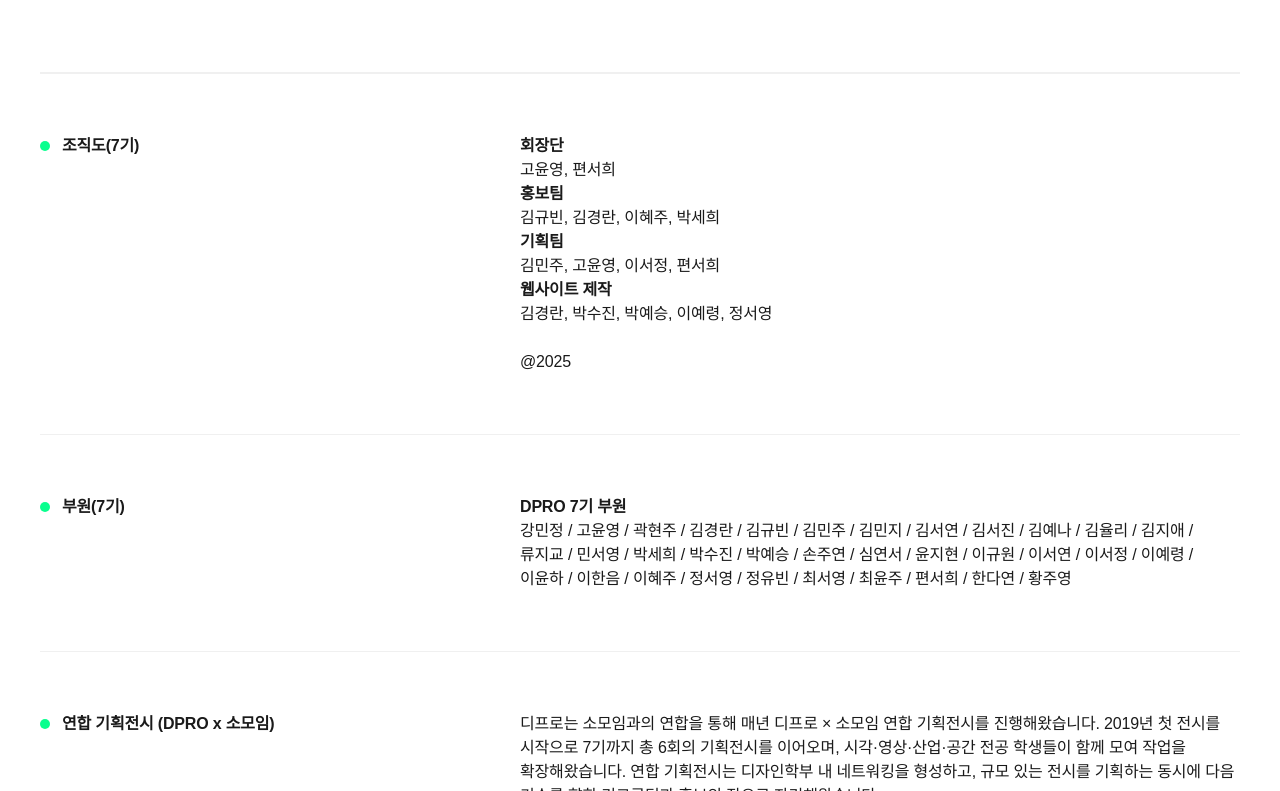
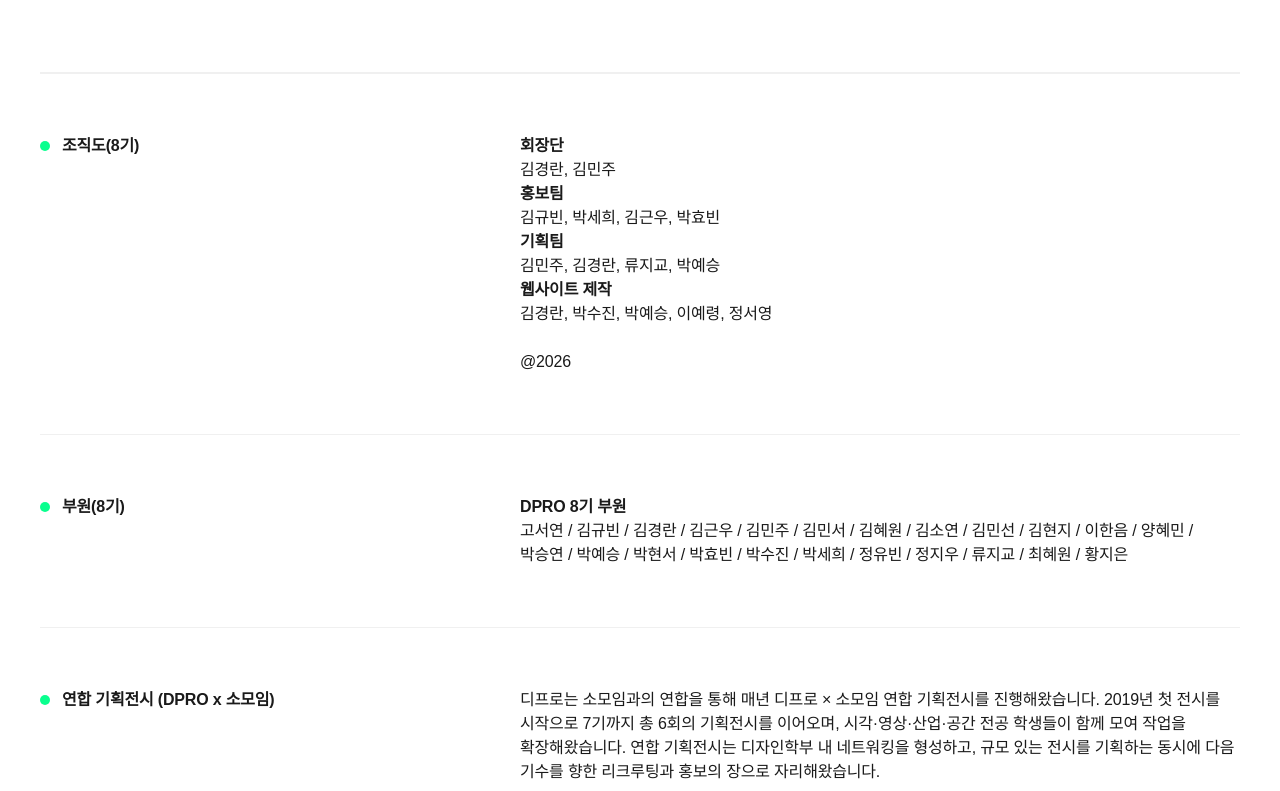
Before and after one commit to kyungran-bot/dpro7, a plain HTML site: page Dpro?/index2.html in a window 1280 px wide. Shown: the part 466-1257 px from the top of the page. Drawn offline with Linux system fonts and the light colour scheme; a web font is replaced by a local one.

Commit message:
DPRO 8기 조직도 및 부원 명단 업데이트

```diff
--- a/Dpro?/index2.html
+++ b/Dpro?/index2.html
@@ -42,36 +42,34 @@
                 </div>
 
                 <div class="archive-row">
-                    <div class="summary"><span class="dot"></span>조직도(7기)</div>
+                    <div class="summary"><span class="dot"></span>조직도(8기)</div>
                     <div class="description">
                         <div class="dept-group">
                             <strong class="dept-title">회장단</strong>
-                            <p class="names">고윤영, 편서희</p>
+                            <p class="names">김경란, 김민주</p>
                         </div>
                         <div class="dept-group">
                             <strong class="dept-title">홍보팀</strong>
-                            <p class="names">김규빈, 김경란, 이혜주, 박세희</p>
+                            <p class="names">김규빈, 박세희, 김근우, 박효빈</p>
                         </div>
                         <div class="dept-group">
                             <strong class="dept-title">기획팀</strong>
-                            <p class="names">김민주, 고윤영, 이서정, 편서희</p>
+                            <p class="names">김민주, 김경란, 류지교, 박예승</p>
                         </div>
                         <div class="dept-group">
                             <strong class="dept-title">웹사이트 제작</strong>
                             <p class="names">김경란, 박수진, 박예승, 이예령, 정서영</p>
                         </div>
-                        <p class="year">@2025</p>
+                        <p class="year">@2026</p>
                     </div>
                 </div>
 
                 <div class="archive-row">
-                    <div class="summary"><span class="dot"></span>부원(7기)</div>
+                    <div class="summary"><span class="dot"></span>부원(8기)</div>
                     <div class="description">
                         <div class="dept-group">
-                            <strong class="dept-title">DPRO 7기 부원</strong>
-                            <p class="names">강민정 / 고윤영 / 곽현주 / 김경란 / 김규빈 / 김민주 / 김민지 / 김서연 / 김서진 / 김예나 / 김율리 / 김지애 / 류지교
-                                / 민서영 / 박세희 / 박수진 / 박예승 / 손주연 / 심연서 / 윤지현 / 이규원 / 이서연 / 이서정 / 이예령 / 이윤하 / 이한음 / 이혜주 /
-                                정서영 / 정유빈 / 최서영 / 최윤주 / 편서희 / 한다연 / 황주영</p>
+                            <strong class="dept-title">DPRO 8기 부원</strong>
+                            <p class="names">고서연 / 김규빈 / 김경란 / 김근우 / 김민주 / 김민서 / 김혜원 / 김소연 / 김민선 / 김현지 / 이한음 / 양혜민 / 박승연 / 박예승 / 박현서 / 박효빈 / 박수진 / 박세희 / 정유빈 / 정지우 / 류지교 / 최혜원 / 황지은</p>
                         </div>
                     </div>
                 </div>
```
